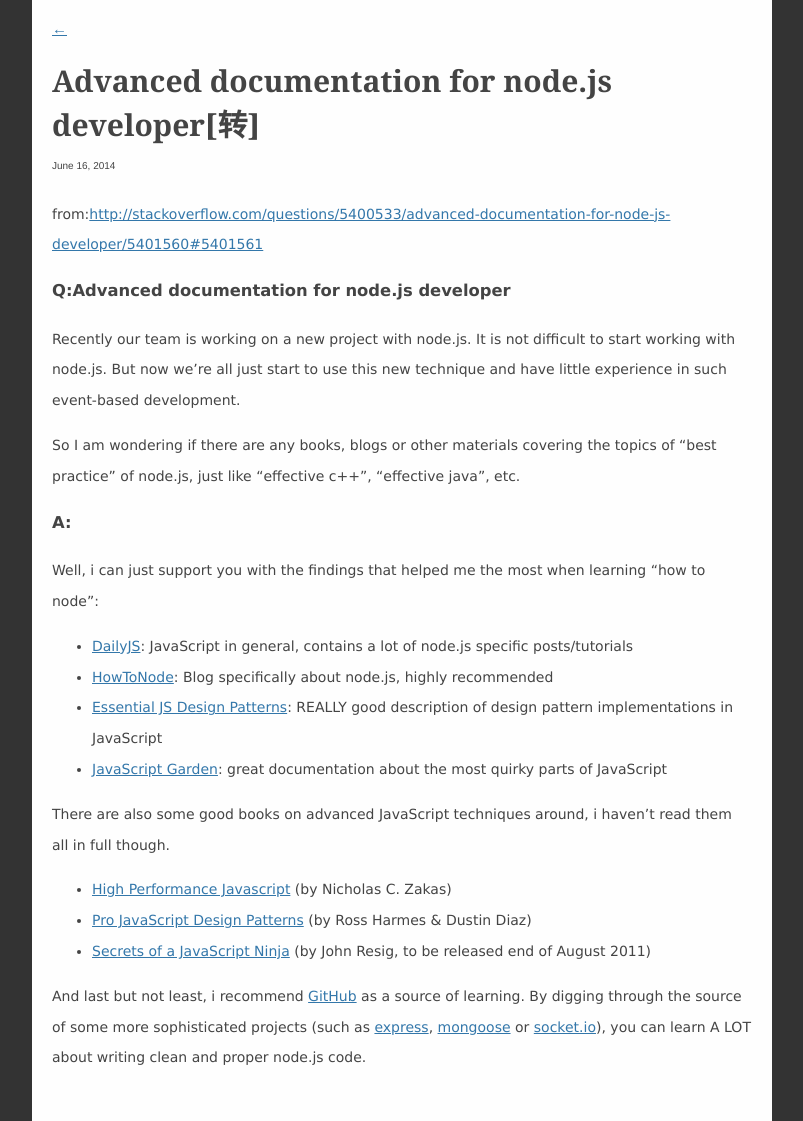
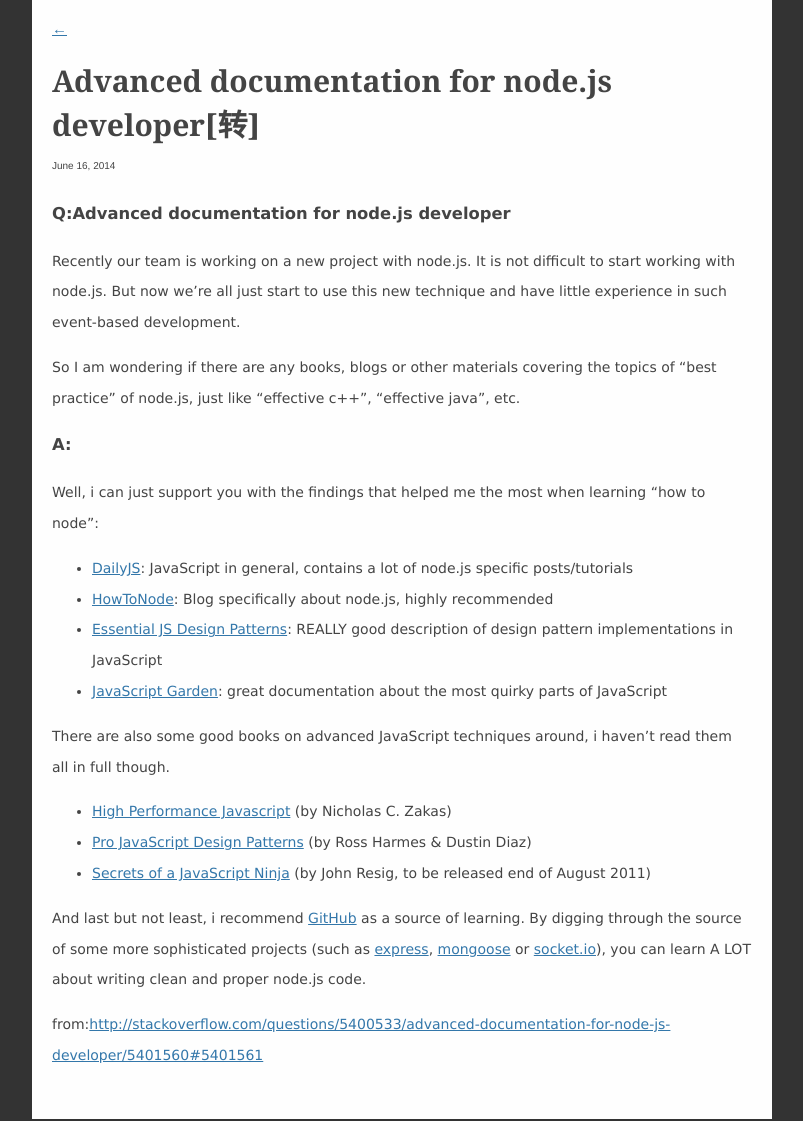
Before and after one commit to osrpt/osrpt.github.com, a Jekyll site: the page built from _posts/2014-06-16-advanced-documenttation-for-node-js-developer.md, in a window 1280 px wide. Shown: the whole page, without its empty margins (238-1041 px from the left). Built offline with Jekyll 4.4.1, drawn with Linux system fonts in a browser that asks for light colours; nearby versions of some CDN libraries; Markdown is read by kramdown in place of the engine named in the settings; some of the changed lines change nothing that is shown.

Commit message:
move source to end

```diff
--- a/_posts/2014-06-16-advanced-documenttation-for-node-js-developer.md
+++ b/_posts/2014-06-16-advanced-documenttation-for-node-js-developer.md
@@ -2,8 +2,6 @@
 layout: post
 title: Advanced documentation for node.js developer[转]
 ---
-
-from:<http://stackoverflow.com/questions/5400533/advanced-documentation-for-node-js-developer/5401560#5401561>
 
 ###Q:Advanced documentation for node.js developer
 
@@ -40,3 +38,5 @@
   [10]: https://github.com/visionmedia/express
   [11]: https://github.com/LearnBoost/mongoose
   [12]: https://github.com/LearnBoost/Socket.IO-node
+
+from:<http://stackoverflow.com/questions/5400533/advanced-documentation-for-node-js-developer/5401560#5401561>
```
